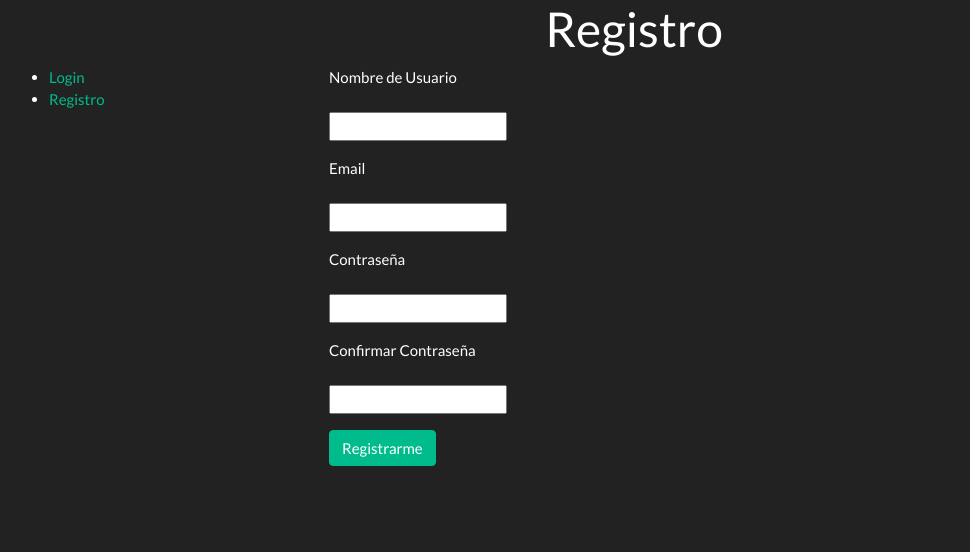
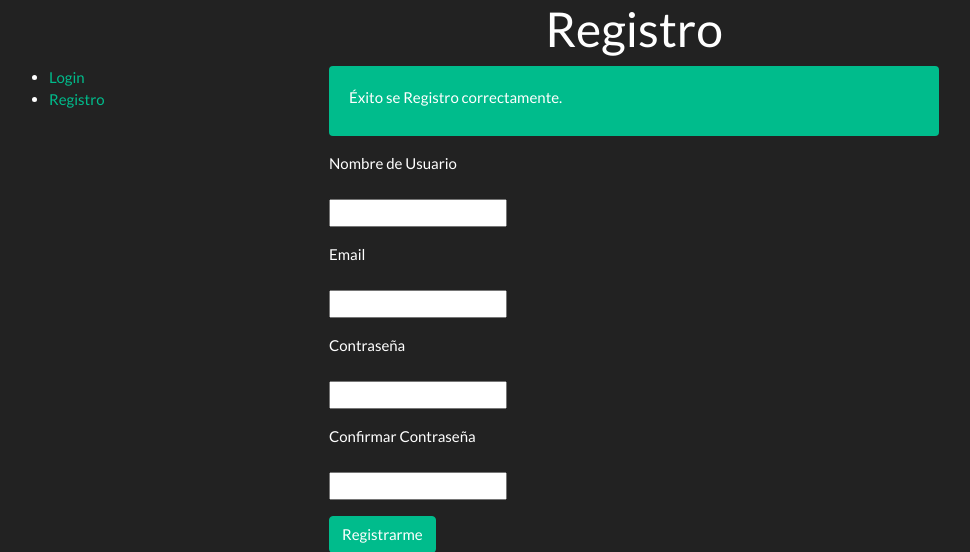
Before and after one commit to baubyte/practiceCodeIgniter3, a CodeIgniter app: page /database/index.php/registro/create in a window 1280 px wide. Shown: the top 552 px of the page, without its empty margins (6-976 px from the left). Run offline with CodeIgniter, Linux system fonts and the light colour scheme; some libraries are stand-ins or nearby versions.

```diff
--- a/codeigniter-src/application/views/registro.php
+++ b/codeigniter-src/application/views/registro.php
@@ -27,6 +27,13 @@
 	</ul>
 	</div>
 	<div class="col-md-6">
+	<?php if (isset($msg)):?>
+		<div class="alert alert-success" role="alert">
+		  <h4 class="alert-heading"></h4>
+		  <p><?=$msg?></p>
+		  <p class="mb-0"></p>
+		</div>
+	<?php endif;?>
 		<?php echo form_open('registro/create',['method' => 'post']);?>
 		<div class="form-group">
 		<?php	echo form_label('Nombre de Usuario'); ?>
```
